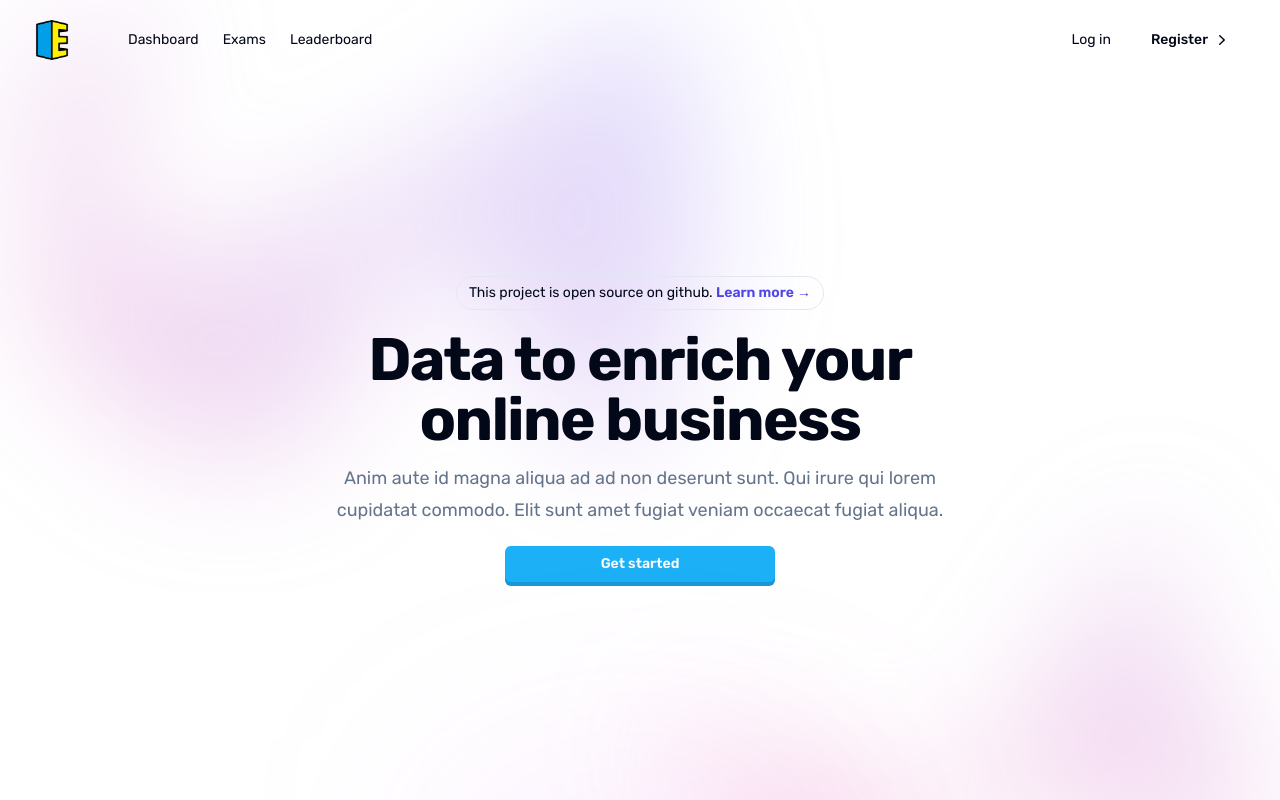
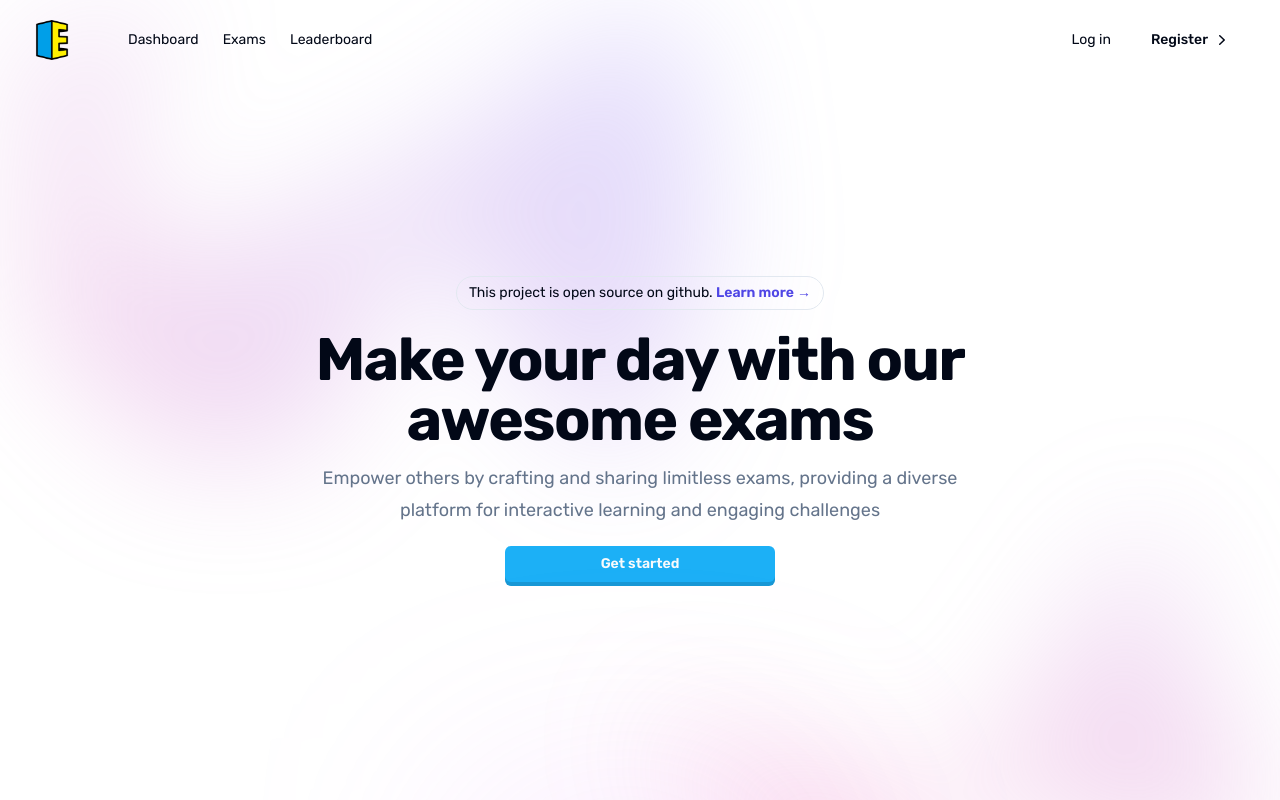
Before and after one commit to alieldeba/examon, a Next.js app: page / in a window 1280 px wide. Shown: the top 800 px of the page. Built offline with nearby package versions, Linux system fonts and the light colour scheme.

Commit message:
fix: opengraph

```diff
--- a/components/Hero.tsx
+++ b/components/Hero.tsx
@@ -32,12 +32,11 @@ function Hero() {
         </div>
         <div className="text-center">
           <h1 className="text-4xl font-bold tracking-tight sm:text-6xl">
-            Data to enrich your online business
+            Make your day with our awesome exams
           </h1>
           <p className="mt-3 text-lg leading-8 text-muted-foreground">
-            Anim aute id magna aliqua ad ad non deserunt sunt. Qui irure qui
-            lorem cupidatat commodo. Elit sunt amet fugiat veniam occaecat
-            fugiat aliqua.
+            Empower others by crafting and sharing limitless exams, providing a
+            diverse platform for interactive learning and engaging challenges
           </p>
           <div className="mt-5 flex items-center justify-center gap-x-6">
             <Link href="/exams">
```
Also changed, not shown: app/opengraph-image.png.
